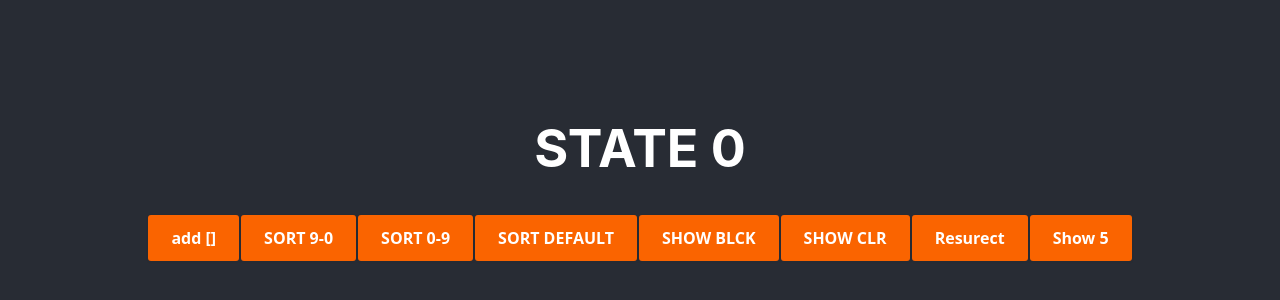
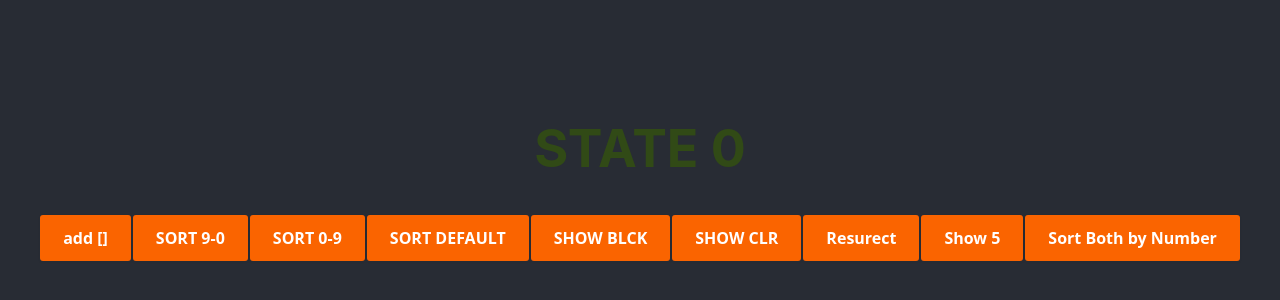
Before and after one commit to RomanBIT/Drontai, a React (Create React App) app in the folder r1/: page / in a window 1280 px wide. Shown: the part 228-528 px from the top of the page. Built offline with nearby package versions, Linux system fonts and the light colour scheme.

Commit message:
sort both

```diff
--- a/r1/src/Components/006/Square.jsx
+++ b/r1/src/Components/006/Square.jsx
@@ -1,3 +1,4 @@
+import { useEffect } from "react";
 import { useState } from "react";
 import rand from '../../Functions/rand';
 import randColor from '../../Functions/randColor';
@@ -8,6 +9,12 @@ function Squares() {
 
     const [sq, setSq] = useState([])
     const [selected, setSelected] = useState(null)
+    const [color, setColor] = useState(randColor())
+    const [sort, setSort] = useState(1)
+
+    useEffect(() => {
+        setColor(randColor())
+    }, [sq]);
 
     const add = () => {
         setSq(s => [...s, {
@@ -50,9 +57,14 @@ function Squares() {
         setSq(s => s.map((square, i) => i < 5 ? { ...square, show: true } : { ...square, show: false }))
     }
 
+    const sortboth = () => {
+        setSq(s => [...s].sort((a, b) => sort * (a.number - b.number)))
+        setSort(s => s * -1)
+    }
+
     return (
         <>
-            <h1>{selected} STATE {sq.filter(s => s.number < 300).length}</h1>
+            <h1 style={{ color }}>{selected} STATE {sq.filter(s => s.number < 300).length}</h1>
             <div className="container">
 
                 {
@@ -71,6 +83,7 @@ function Squares() {
                 <button onClick={filterColor}>SHOW CLR</button>
                 <button onClick={resurect}>Resurect</button>
                 <button onClick={first5}>Show 5</button>
+                <button onClick={sortboth}>Sort Both by Number</button>
             </div>
 
         </>
```
